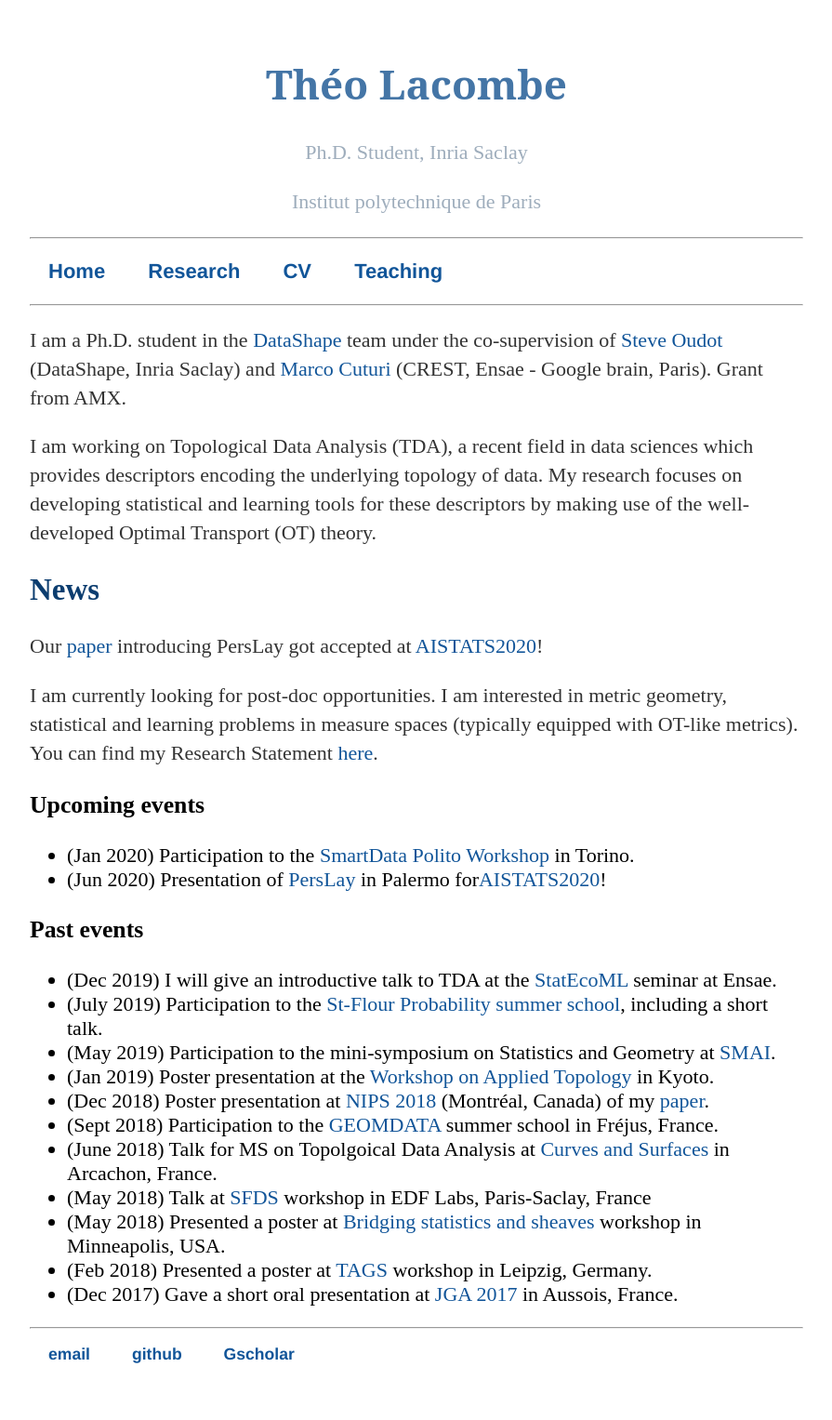
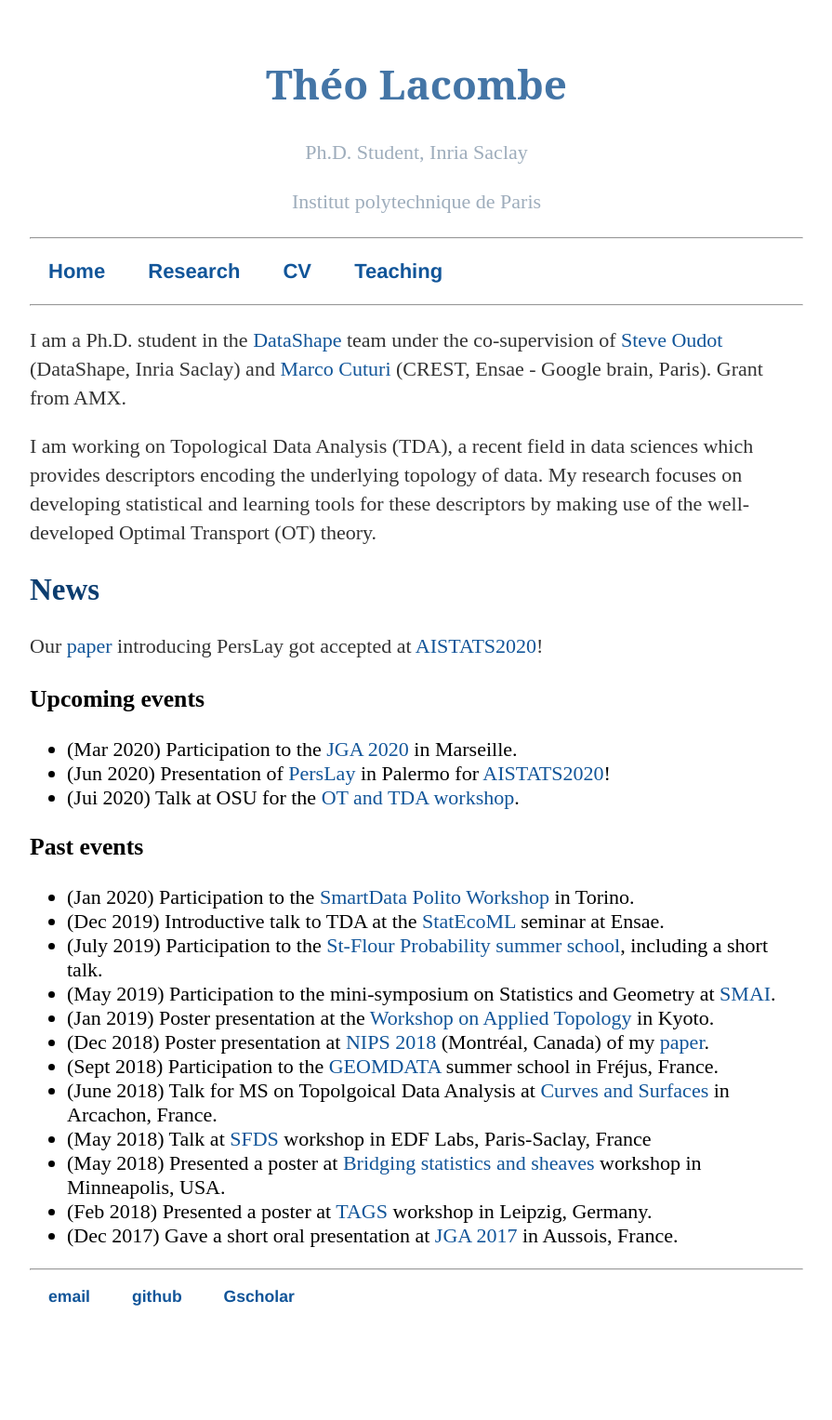
Before and after one commit to tlacombe/tlacombe.github.io, a Jekyll site: the page built from index.html, in a window 1280 px wide. Shown: the whole page at 93% size, without its empty margins (192-1087 px from the left). Built offline with Jekyll 4.4.1, drawn with Linux system fonts in a browser that asks for light colours; after the commit the page ends 1465 px from its top, so only the background shows below that.

Commit message:
update news

```diff
--- a/index.html
+++ b/index.html
@@ -13,20 +13,19 @@ title: Théo Lacombe's webpage
 	<p>Our <a href="https://arxiv.org/pdf/1904.09378.pdf">paper</a> introducing PersLay got accepted at <a href="https://www.aistats.org/">AISTATS2020</a>!
 	</p>
 
-	<p>
-	I am currently looking for post-doc opportunities. I am interested in metric geometry, statistical and learning problems in measure spaces (typically equipped with OT-like metrics). You can find my Research Statement <a href="./research/material/researchStatement.pdf">here</a>.
-	</p>
 
 	<h3> Upcoming events</h3>
 	<ul>
-		<li> (Jan 2020) Participation to the <a href="https://smartdata.polito.it/6th-smartdatapolito-workshop/">SmartData Polito Workshop</a> in Torino.</li>
-		<li> (Jun 2020) Presentation of <a href="https://arxiv.org/pdf/1904.09378.pdf">PersLay</a> in Palermo for<a href="https://www.aistats.org/">AISTATS2020</a>!
+		<li> (Mar 2020) Participation to the <a href="https://conferences.cirm-math.fr/2164.html">JGA 2020</a> in Marseille.
+		<li> (Jun 2020) Presentation of <a href="https://arxiv.org/pdf/1904.09378.pdf">PersLay</a> in Palermo for <a href="https://www.aistats.org/">AISTATS2020</a>!
+		<li> (Jui 2020) Talk at OSU for the <a href="https://tgda.osu.edu/ot-tda-workshop/">OT and TDA workshop</a>.
 
 	</ul>
 
         <h3> Past events </h3>
 	<ul>
-		<li> (Dec 2019) I will give an introductive talk to TDA at the <a href="https://StatEcoML.github.io">StatEcoML</a> seminar at Ensae.</li>
+		<li> (Jan 2020) Participation to the <a href="https://smartdata.polito.it/6th-smartdatapolito-workshop/">SmartData Polito Workshop</a> in Torino.</li>
+		<li> (Dec 2019) Introductive talk to TDA at the <a href="https://StatEcoML.github.io">StatEcoML</a> seminar at Ensae.</li>
 		<li> (July 2019) Participation to the <a href="http://recherche.math.univ-bpclermont.fr/stflour/">St-Flour Probability summer school</a>, including a short talk.</li>
 		<li> (May 2019) Participation to the mini-symposium on Statistics and Geometry at <a href="http://smai.emath.fr/smai2019/index.php">SMAI</a>.</li>
 		<li> (Jan 2019) Poster presentation at the <a href="http://math.kyokyo-u.ac.jp/~yokoyama/WAT2019.html">Workshop on Applied Topology</a> in Kyoto.</li>
```
